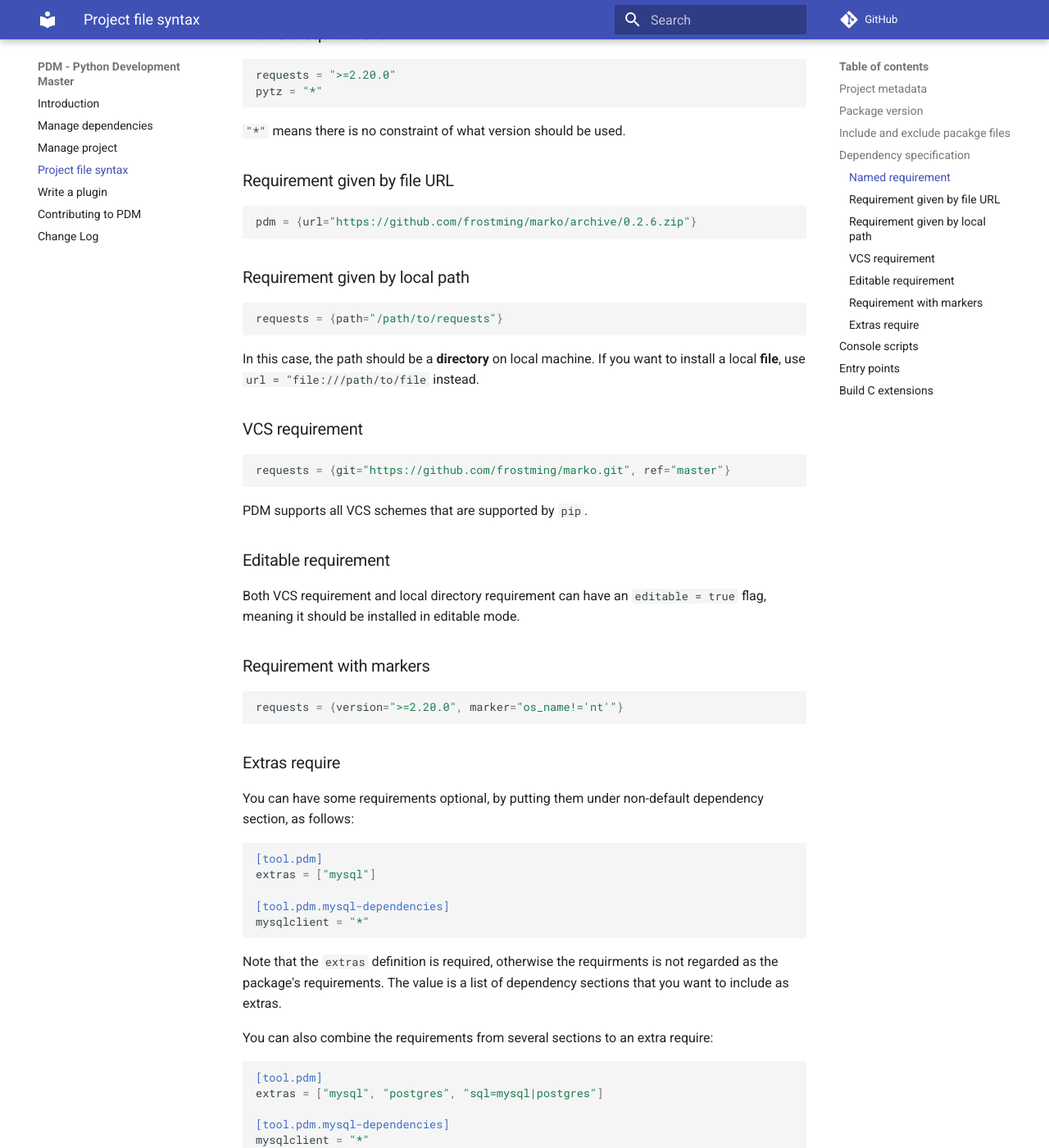
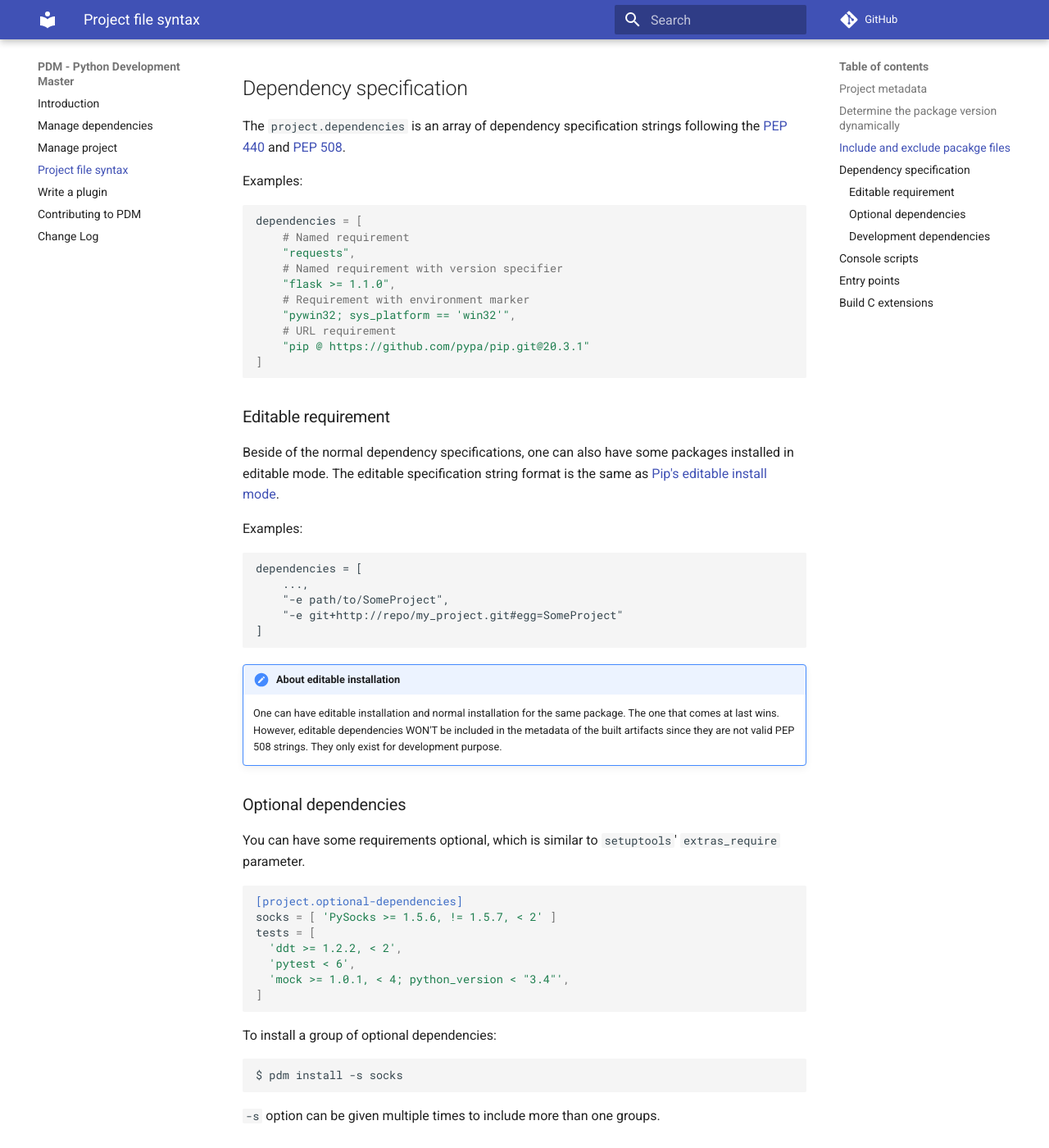
Before and after one commit to ChrisSanderser/pd-ms, an MkDocs documentation site: the page built from docs/docs/pyproject.md, in a window 1280 px wide and 1400 px high, scrolled down 1067 px. Shown: the whole window at 82% size. Built offline with MkDocs 1.6.1 and Material for MkDocs 9.7.7, drawn with Linux system fonts in a browser that asks for light colours; comment, search, counter and statistics services are not loaded; some of the changed text lies outside the part shown.

Commit message:
update docs

````diff
--- a/docs/docs/pyproject.md
+++ b/docs/docs/pyproject.md
@@ -2,12 +2,12 @@
 
 ## Project metadata
 
-There are several differences from the metadata of `setuptools`:
+PDM reads the project's metadata following the standardized format of [PEP 621](https://www.python.org/dev/peps/pep-0621/).
+View the PEP for the detailed specification.
 
-- `readme` is the file name of README file and PDM can derive the content type automatically.
-- `author` and `maintainer` is a combination of name and email address in the form of `Name <email>`.
+_In the following part of this document, metadata should be written under `[project]` table if not given explicitly._
 
-## Package version
+## Determine the package version dynamically
 
 You can specify a file source for `version` field like: `version = {from = "pdm/__init__.py"}`, in this form,
 the version will be read from the `__version__` variable in that file.
@@ -17,6 +17,12 @@ PDM can also read version from SCM tags. If you are using git or hg as the versi
 
 ```toml
 version = {use_scm = true}
+```
+
+In either case, you MUST also include `version` in `dynamic` field, or the backend will raise an error:
+
+```toml
+dynamic = ["version"]
 ```
 
 ## Include and exclude pacakge files
@@ -38,83 +44,84 @@ Packages can also lie in `src` directory that PDM can find it.
 
 ## Dependency specification
 
-### Named requirement
+The `project.dependencies` is an array of dependency specification strings following the [PEP 440](https://www.python.org/dev/peps/pep-0440/)
+and [PEP 508](https://www.python.org/dev/peps/pep-0508/).
+
+Examples:
 
 ```toml
-requests = ">=2.20.0"
-pytz = "*"
+dependencies = [
+    # Named requirement
+    "requests",
+    # Named requirement with version specifier
+    "flask >= 1.1.0",
+    # Requirement with environment marker
+    "pywin32; sys_platform == 'win32'",
+    # URL requirement
+    "pip @ https://github.com/pypa/pip.git@20.3.1"
+]
 ```
-
-`"*"` means there is no constraint of what version should be used.
-
-### Requirement given by file URL
-
-```toml
-pdm = {url="https://github.com/frostming/marko/archive/0.2.6.zip"}
-```
-
-### Requirement given by local path
-
-```toml
-requests = {path="/path/to/requests"}
-```
-
-In this case, the path should be a **directory** on local machine. If you want to install a local **file**,
-use `url = "file:///path/to/file` instead.
-
-### VCS requirement
-
-```toml
-requests = {git="https://github.com/frostming/marko.git", ref="master"}
-```
-
-PDM supports all VCS schemes that are supported by `pip`.
 
 ### Editable requirement
 
-Both VCS requirement and local directory requirement can have an `editable = true` flag, meaning it should be installed in editable mode.
+Beside of the normal dependency specifications, one can also have some packages installed in editable mode. The editable specification string format
+is the same as [Pip's editable install mode](https://pip.pypa.io/en/stable/reference/pip_install/#editable-installs).
 
-### Requirement with markers
+Examples:
+
+```
+dependencies = [
+    ...,
+    "-e path/to/SomeProject",
+    "-e git+http://repo/my_project.git#egg=SomeProject"
+]
+```
+
+!!! note "About editable installation"
+    One can have editable installation and normal installation for the same package. The one that comes at last wins.
+    However, editable dependencies WON'T be included in the metadata of the built artifacts since they are not valid
+    PEP 508 strings. They only exist for development purpose.
+
+### Optional dependencies
+
+You can have some requirements optional, which is similar to `setuptools`' `extras_require` parameter.
 
 ```toml
-requests = {version=">=2.20.0", marker="os_name!='nt'"}
+[project.optional-dependencies]
+socks = [ 'PySocks >= 1.5.6, != 1.5.7, < 2' ]
+tests = [
+  'ddt >= 1.2.2, < 2',
+  'pytest < 6',
+  'mock >= 1.0.1, < 4; python_version < "3.4"',
+]
 ```
 
-### Extras require
+To install a group of optional dependencies:
 
-You can have some requirements optional, by putting them under non-default dependency section, as follows:
+```bash
+$ pdm install -s socks
+```
+
+`-s` option can be given multiple times to include more than one groups.
+
+### Development dependencies
+
+You can have some development only dependencies, which is the same as `package.json`'s `dev-dependencies` field:
 
 ```toml
-[tool.pdm]
-extras = ["mysql"]
+[project]
 
-[tool.pdm.mysql-dependencies]
-mysqlclient = "*"
+dev-dependencies = [
+    "pytest",
+    "flake8",
+    "black"
+]
 ```
 
-Note that the `extras` definition is required, otherwise the requirments is not regarded as the package's requirements. The value is a list of dependency sections that you want to include as extras.
+To install all of them:
 
-You can also combine the requirements from several sections to an extra require:
-
-```toml
-[tool.pdm]
-extras = ["mysql", "postgres", "sql=mysql|postgres"]
-
-[tool.pdm.mysql-dependencies]
-mysqlclient = "*"
-
-[tool.pdm.postgres-dependencies]
-psycopg2 = "*"
-```
-
-This `pyproject.toml` produces the equivalent `extras_requires` as in `setup.py`:
-
-```py
-extras_require = {
-    "mysql": ["mysqlclient"],
-    "postgres": ["psycopg2"],
-    "sql": ["mysqlclient", "psycopg2"]
-}
+```bash
+$ pdm install -d
 ```
 
 ## Console scripts
@@ -122,11 +129,11 @@ extras_require = {
 The following content:
 
 ```toml
-[tool.pdm.cli]
+[project.scripts]
 mycli = "mycli.__main__:main"
 ```
 
-will be translated to setuptools style:
+will be translated to `setuptools` style:
 
 ```python
 entry_points = {
@@ -136,13 +143,15 @@ entry_points = {
 }
 ```
 
+Also, `[project.gui-scripts]` will be translated to `gui_scripts` entry points group in `setuptools` style.
+
 ## Entry points
 
-Other types of entry points are given by `[tool.pdm.entry_points.<type>]` section, with the same
-format of `[tool.pdm.cli]` format:
+Other types of entry points are given by `[project.entry-points.<type>]` section, with the same
+format of `[project.scripts]`:
 
 ```toml
-[tool.pdm.entry_points.pytest11]
+[project.entry-points.pytest11]
 myplugin = "mypackage.plugin:pytest_plugin"
 ```
 
@@ -168,6 +177,6 @@ Now, specify the build script path via `build` in the `pyproject.toml`:
 
 ```toml
 # pyproject.toml
-[tool.pdm]
+[project]
 build = "build.py"
 ```
````
Also changed, not shown: docs/docs/dependency.md (+29 -17 lines), docs/docs/plugin.md (+2 -2 lines), docs/docs/project.md (+1 -7 lines), README.md, README_zh.md, 1 other file.
